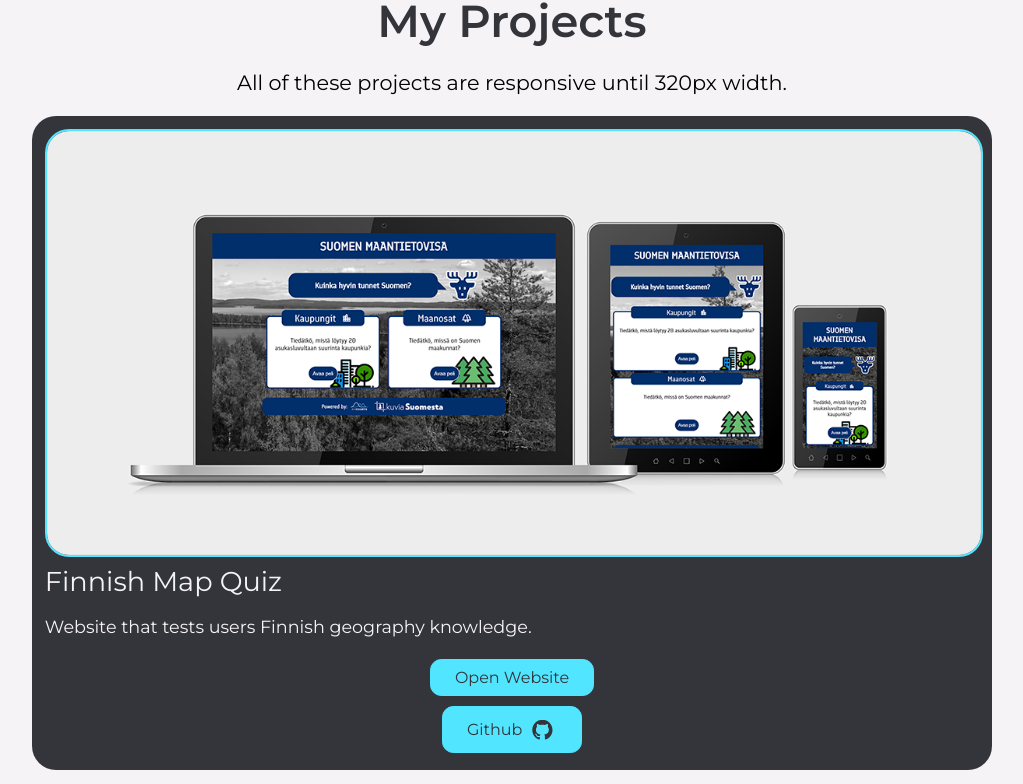
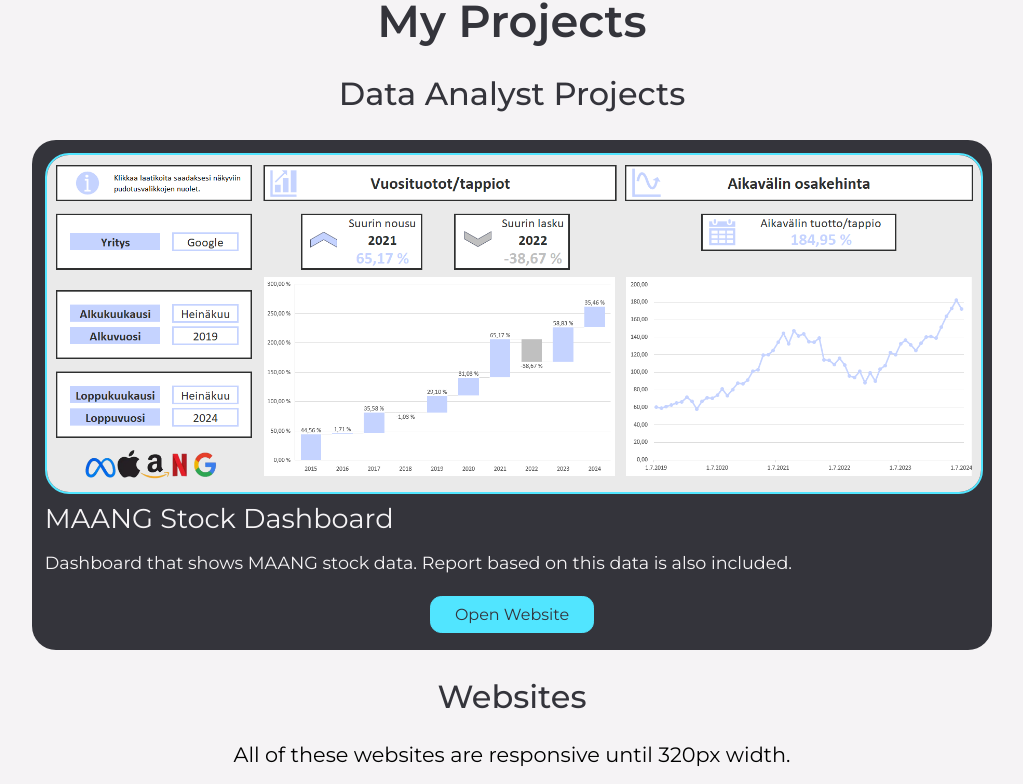
Before and after one commit to ojela028xamk/jere-lansipii-portfolio, a Next.js app: page / in a window 1280 px wide. Shown: the part 1687-2471 px from the top of the page, without its empty margins (128-1151 px from the left). Built offline with nearby package versions, Linux system fonts and the light colour scheme; no server answers.

Commit message:
data analyst to my projects

```diff
--- a/app/website/projects.module.scss
+++ b/app/website/projects.module.scss
@@ -13,6 +13,13 @@
       color: main.$secondary-black;
     }
 
+    h2 {
+      font-weight: 500;
+      font-size: 2em;
+      text-align: center;
+      color: main.$secondary-black;
+    }
+
     p {
       text-align: center;
       font-size: main.$paragraph;
@@ -22,6 +29,8 @@
       display: grid;
       grid-template-columns: 1fr;
       gap: 1em;
+    }
+  }
 
   .project_card {
     display: flex;
@@ -75,5 +84,3 @@
     }
   }
 }
-  }
-}
--- a/app/website/projects.tsx
+++ b/app/website/projects.tsx
@@ -45,7 +45,28 @@ const Projects = (): JSX.Element => {
     <div className={css.projects}>
       <div className={css.projects_content}>
         <h1>{t("projects.header")}</h1>
-        <p>{t("projects.information")}</p>
+        <h2>{t("projects.data_header")}</h2>
+        <div className={css.project_card}>
+          <Image
+            className={css.project_image}
+            src={"/excel_dashboard.PNG"}
+            alt={"Project image"}
+            width={4096}
+            height={1861}
+            quality={50}
+          />
+          <span className={css.project_name}>
+            {t("projects.project_data1.name")}
+          </span>
+          <p className={css.project_description}>
+            {t("projects.project_data1.description")}
+          </p>
+          <Link className={css.button_project} href={""} target="_blank">
+            {t("projects.link_button")}
+          </Link>
+        </div>
+        <h2>{t("projects.websites_header")}</h2>
+        <p>{t("projects.websites_information")}</p>
         <div className={css.project_items}>
           {projects.map((project) => (
             <div key={project.translateKey} className={css.project_card}>
--- a/messages/en.json
+++ b/messages/en.json
@@ -20,9 +20,15 @@
     },
     "projects": {
       "header": "My Projects",
-      "information": "All of these projects are responsive until 320px width.",
+      "data_header": "Data Analyst Projects",
+      "websites_header": "Websites",
+      "websites_information": "All of these websites are responsive until 320px width.",
       "link_button": "Open Website",
       "link_button_github": "Github",
+      "project_data1": {
+        "name": "MAANG Stock Dashboard",
+        "description": "Dashboard that shows MAANG stock data. Report based on this data is also included."
+      },
       "project1": {
         "name": "Finnish Map Quiz",
         "description": "Website that tests users Finnish geography knowledge."
--- a/messages/fi.json
+++ b/messages/fi.json
@@ -20,9 +20,15 @@
     },
     "projects": {
       "header": "Minun projektit",
-      "information": "Kaikki nämä projektit ovat responsiivisia 320px leveyteen asti.",
+      "data_header": "Data-analyysiprojektit",
+      "websites_header": "Verkkosivustot",
+      "websites_information": "Kaikki nämä sivustot ovat responsiivisia 320px leveyteen asti.",
       "link_button": "Avaa sivusto",
       "link_button_github": "Github",
+      "project_data1": {
+        "name": "MAANG osakkeiden kojelauta",
+        "description": "Kojelauta, joka näyttää MAANG osakkeiden dataa. Projekti sisältää myös dataan pohjautuvan raportin."
+      },
       "project1": {
         "name": "Suomen maantietovisa",
         "description": "Sivusto, joka testaa käyttäjän Suomen maantietoa."
```
Also changed, not shown: app/website/data_analyst/dashboard.tsx (added, +9 -0 lines), public/excel_dashboard.PNG (added). Lines whose indentation alone changed are shown as unchanged.
